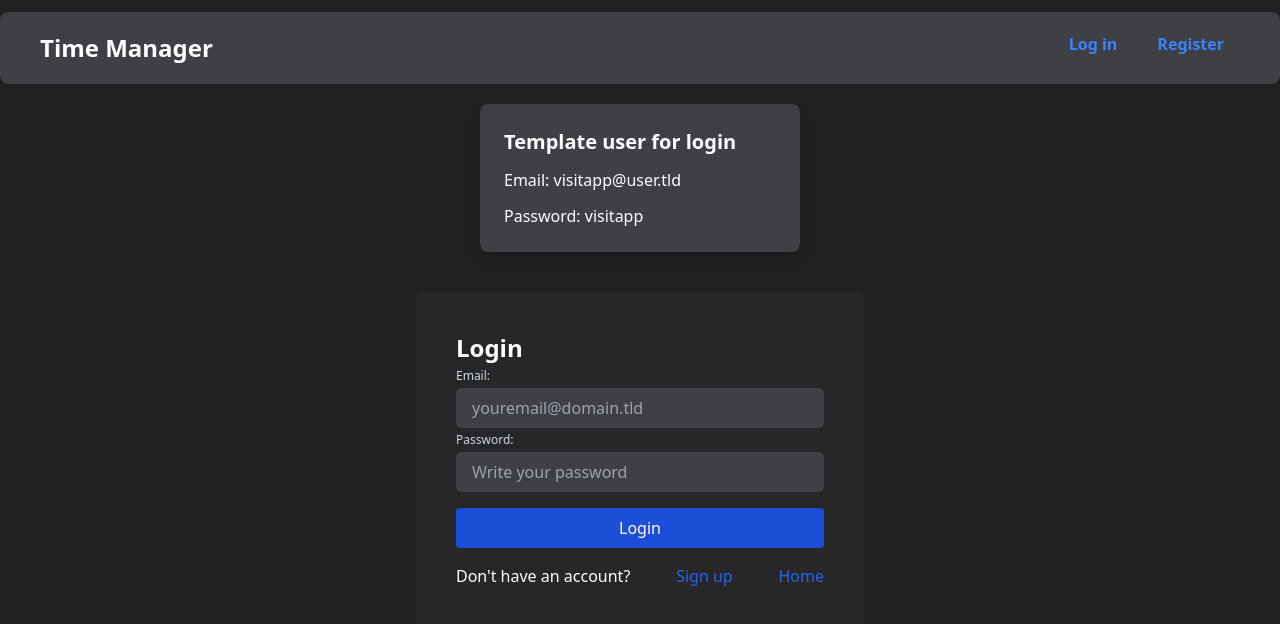
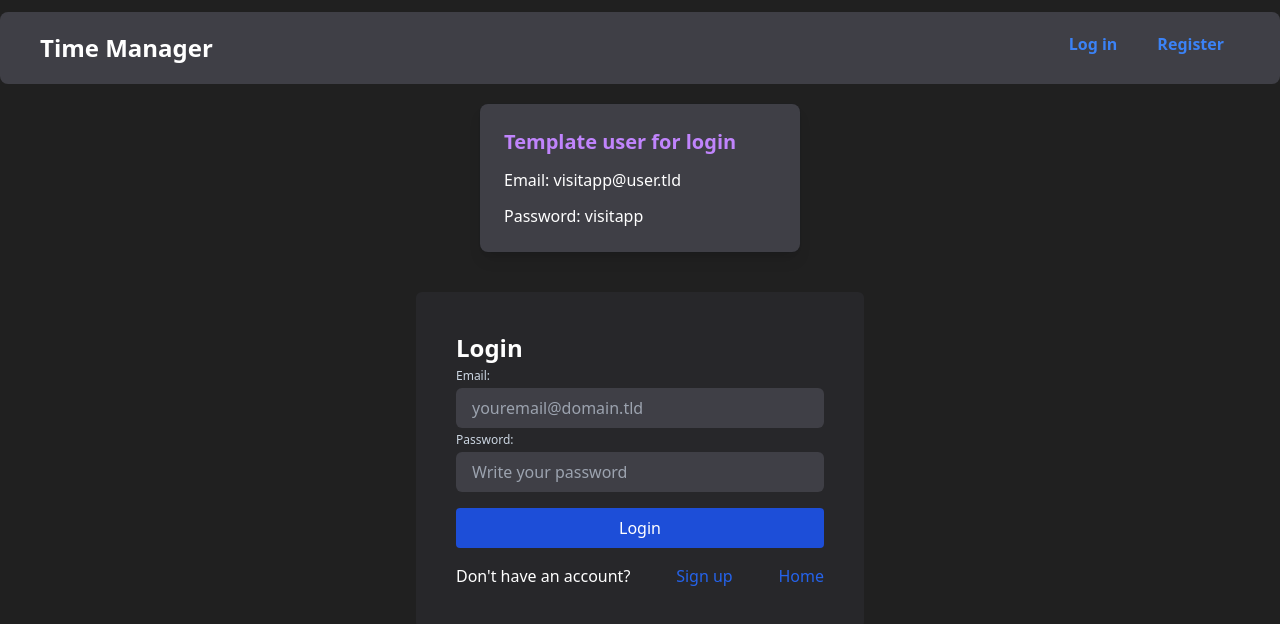
Before and after one commit to felipedev1996/frontend-react-mongo-auth-crud, a React (Vite) app: page /login in a window 1280 px wide. Shown: the top 624 px of the page. Built offline with nearby package versions, Linux system fonts and the light colour scheme.

Commit message:
change in Login page

```diff
--- a/src/pages/LoginPage.jsx
+++ b/src/pages/LoginPage.jsx
@@ -38,7 +38,7 @@ export function LoginPage() {
       <div href="#" class="group block max-w-xs mx-auto mt-5 rounded-lg p-6 bg-zinc-700  ring-1 ring-slate-900/5 shadow-lg space-y-3 hover:bg-zinc-600 hover:ring-sky-400">
       <div class="flex flex- space-x-3">
 
-        <h2  class="text-white  text-xl font-semibold">Template user for login</h2>
+        <h2  class="text-purple-400   text-xl font-semibold">Template user for login</h2>
       </div>
       <p class="text-white-500 group-hover:text-white text-ms">Email:  visitapp@user.tld</p>
       <p class="text-white-500 group-hover:text-white text-ms">Password: visitapp </p>
```
